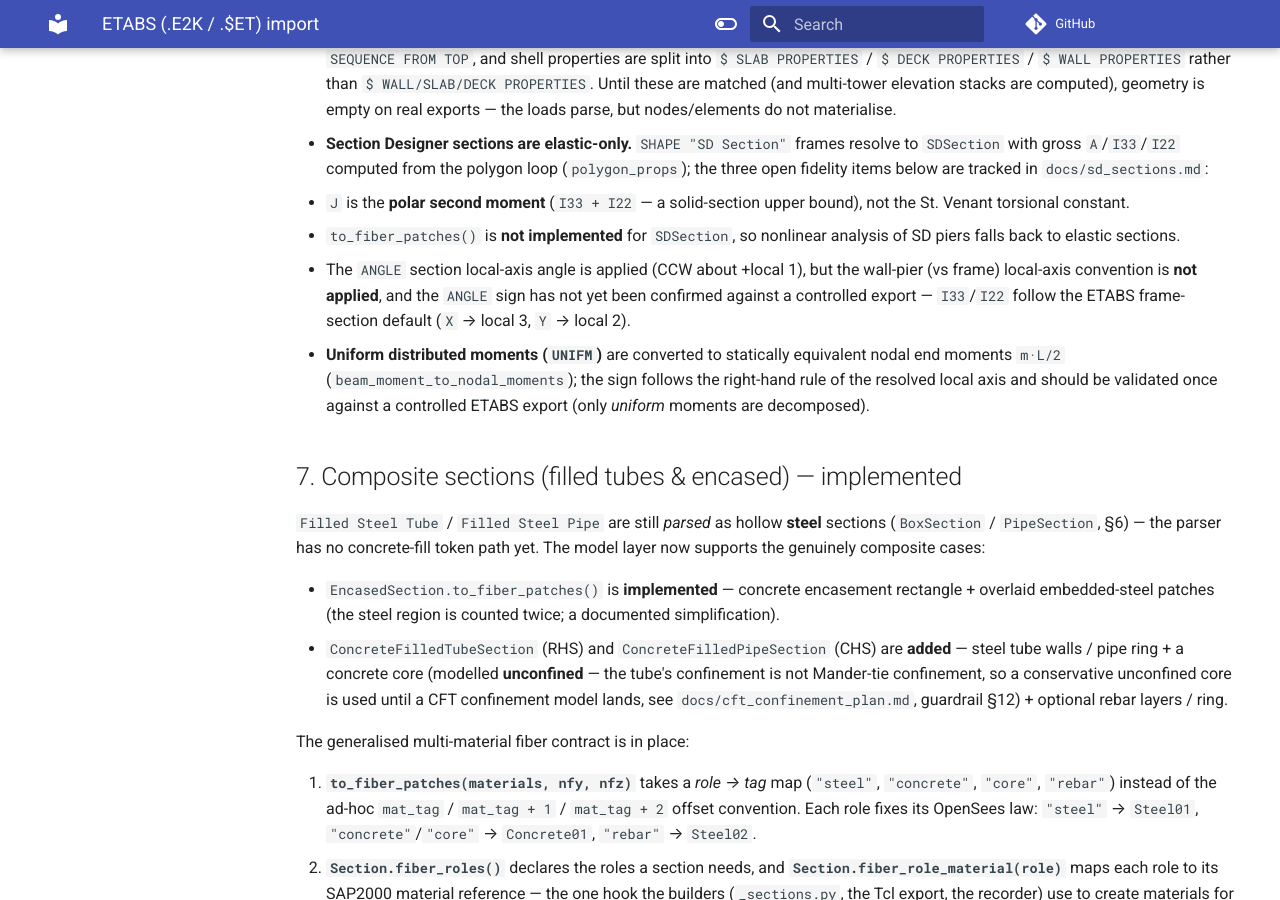
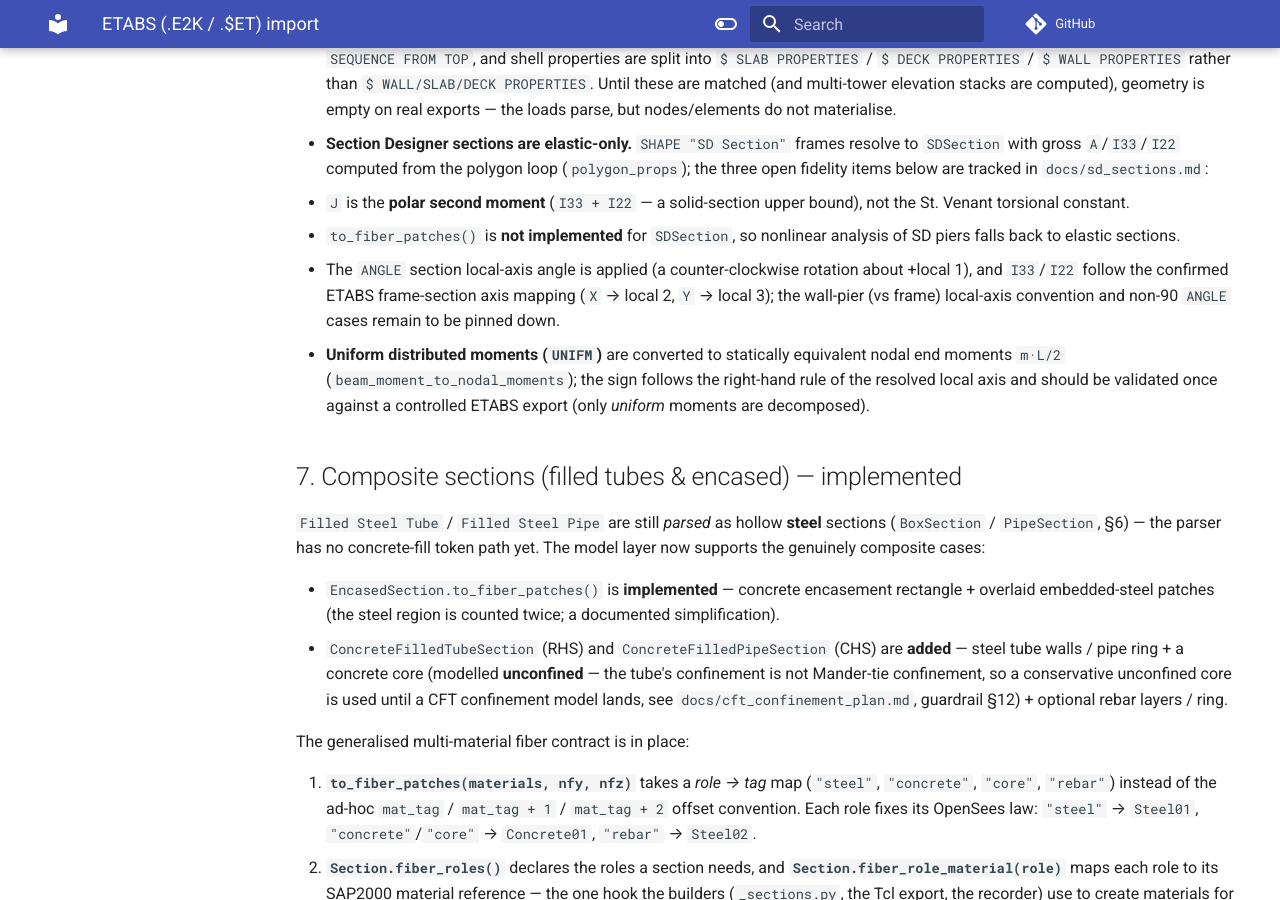
Before and after one commit to boustrephon/fea_toolkit, an MkDocs documentation site: the page built from docs/e2k_import_plan.md, in a window 1280 px wide and 900 px high, scrolled down 8788 px. Built offline with MkDocs 1.6.1 and Material for MkDocs 9.7.7, drawn with Linux system fonts in a browser that asks for light colours; comment, search, counter and statistics services are not loaded.

Commit message:
docs: correct SD ANGLE axis mapping and View-menu display list

```diff
--- a/docs/e2k_import_plan.md
+++ b/docs/e2k_import_plan.md
@@ -443,11 +443,11 @@ resolution).
      bound), not the St. Venant torsional constant.
   2. `to_fiber_patches()` is **not implemented** for `SDSection`, so nonlinear
      analysis of SD piers falls back to elastic sections.
-  3. The `ANGLE` section local-axis angle is applied (CCW about +local 1), but
-     the wall-pier (vs frame) local-axis convention is **not applied**, and the
-     `ANGLE` sign has not yet been confirmed against a controlled export —
-     `I33`/`I22` follow the ETABS frame-section default (`X` → local 3,
-     `Y` → local 2).
+  3. The `ANGLE` section local-axis angle is applied (a counter-clockwise
+     rotation about +local 1), and `I33`/`I22` follow the confirmed ETABS
+     frame-section axis mapping (`X` → local 2, `Y` → local 3); the wall-pier
+     (vs frame) local-axis convention and non-90 `ANGLE` cases remain to be
+     pinned down.
 * **Uniform distributed moments (`UNIFM`)** are converted to statically
   equivalent nodal end moments `m·L/2` (`beam_moment_to_nodal_moments`); the
   sign follows the right-hand rule of the resolved local axis and should be
```
Also changed, not shown: docs/gui.md (+1 -1 lines).
